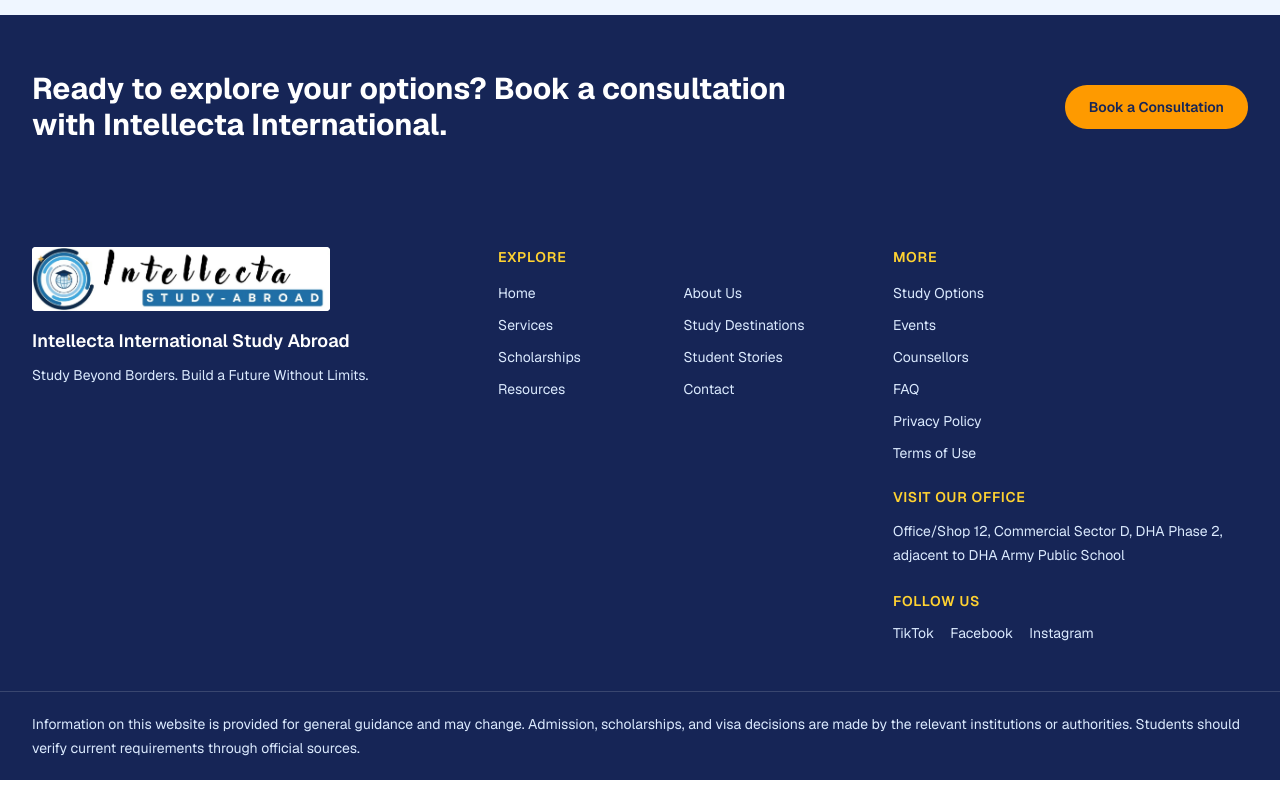
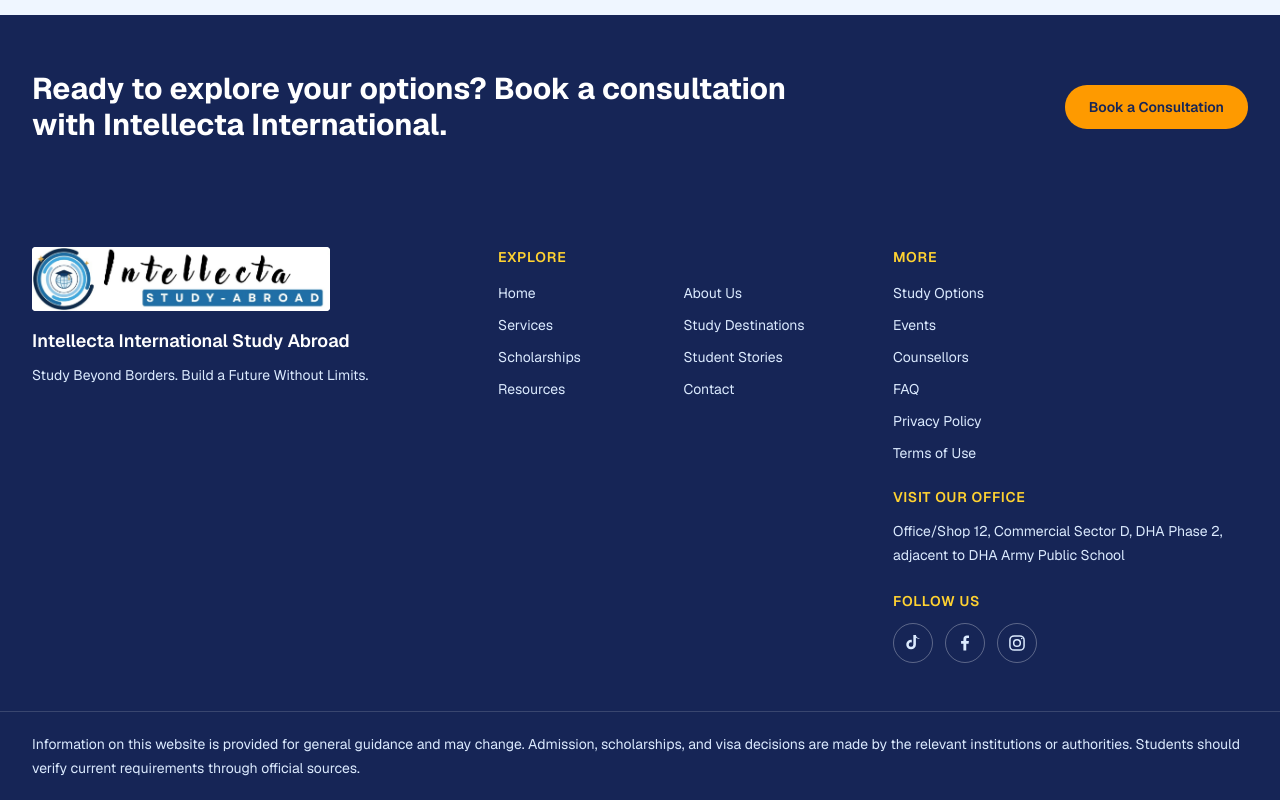
Before and after one commit to konain611/intellecta-study-abroad, a Next.js app: page / in a window 1280 px wide. Shown: the part 3446-4246 px from the top of the page. Built offline with nearby package versions, Linux system fonts and the light colour scheme.

Commit message:
Update site-footer.tsx

```diff
--- a/src/components/site-footer.tsx
+++ b/src/components/site-footer.tsx
@@ -1,5 +1,6 @@
 import Image from "next/image";
 import Link from "next/link";
+import { SocialIcon } from "@/components/social-icon";
 import {
   brandName,
   footerDisclaimer,
@@ -63,16 +64,18 @@ export function SiteFooter() {
           <h2 className="mt-6 text-sm font-semibold uppercase tracking-wider text-amber-300">
             Follow us
           </h2>
-          <ul className="mt-3 flex flex-wrap gap-x-4 gap-y-2 text-sm text-blue-100">
+          <ul className="mt-3 flex flex-wrap gap-3 text-blue-100">
             {socialLinks.map((social) => (
               <li key={social.label}>
                 <a
-                  className="hover:text-white focus-visible:outline-none focus-visible:ring-2 focus-visible:ring-amber-300"
+                  aria-label={social.label}
+                  title={social.label}
+                  className="flex h-10 w-10 items-center justify-center rounded-full border border-white/30 transition-colors hover:bg-white/10 hover:text-white focus-visible:outline-none focus-visible:ring-2 focus-visible:ring-amber-300"
                   href={social.href}
                   target="_blank"
                   rel="noreferrer"
                 >
-                  {social.label}
+                  <SocialIcon name={social.label} />
                 </a>
               </li>
             ))}
```
